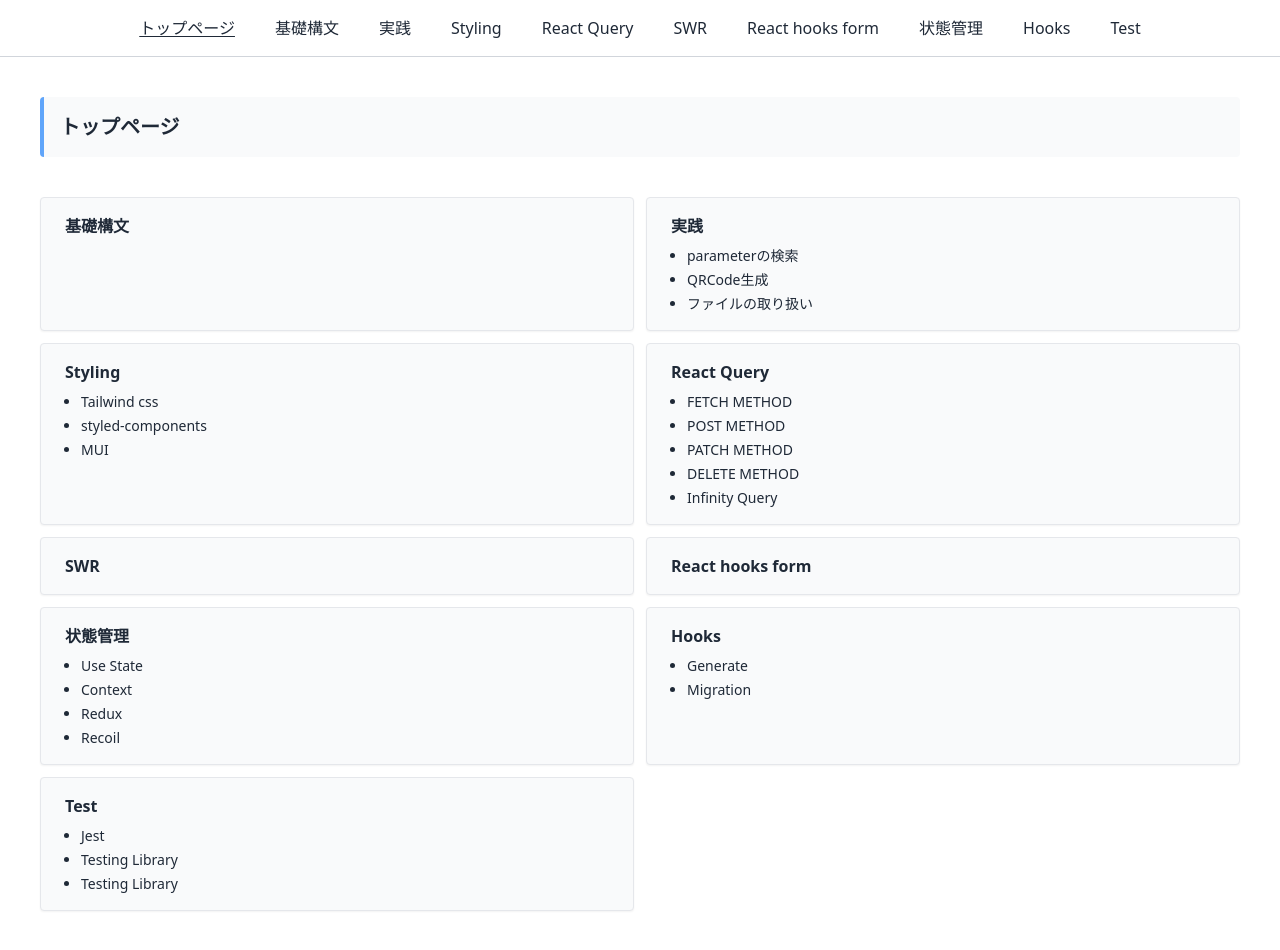
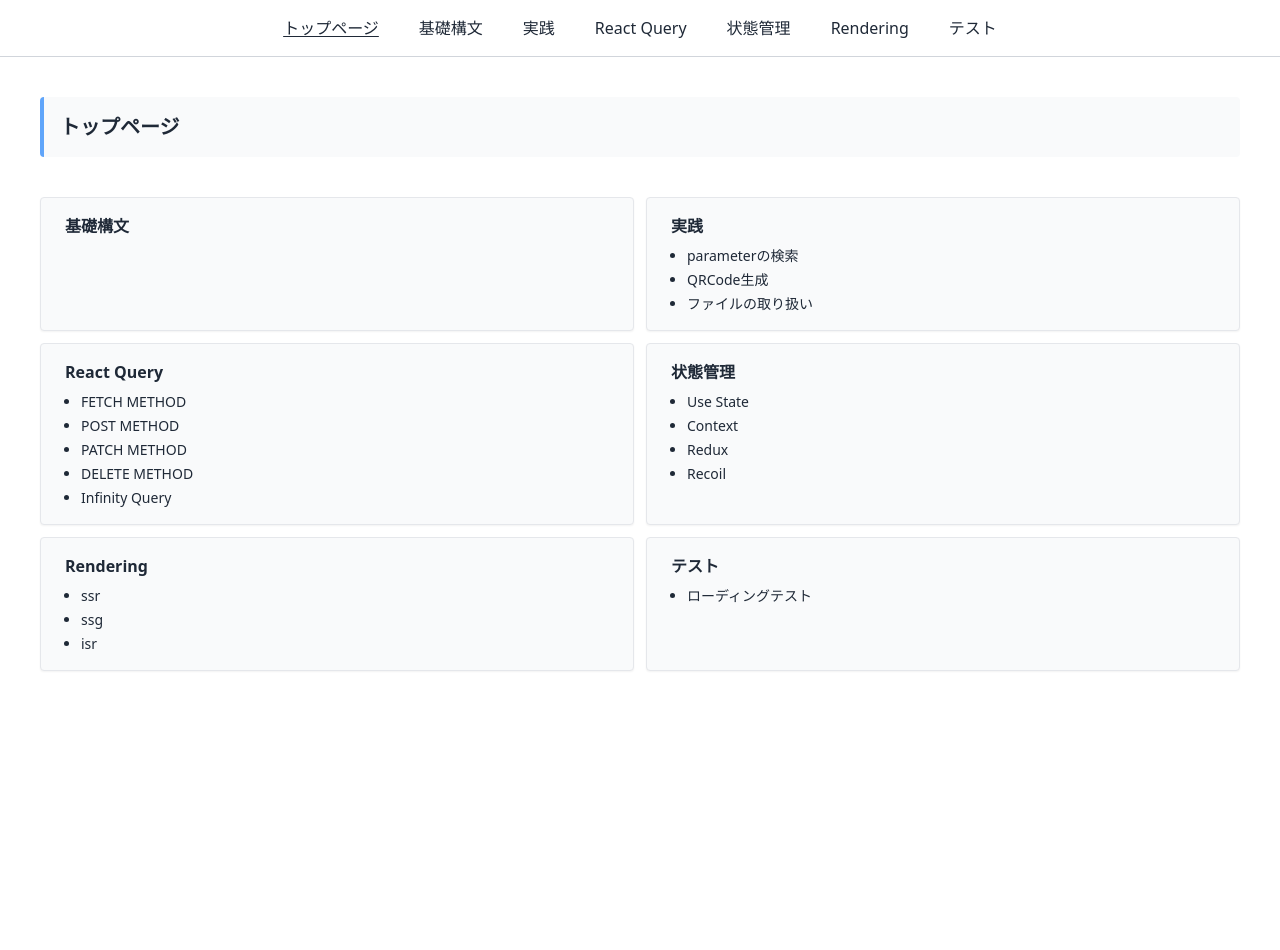
Before and after one commit to anji0114/study-repo, a Next.js app: page / in a window 1280 px wide. After the commit the page ends 800 px from the top, so only its background shows below. Built offline with nearby package versions, Linux system fonts and the light colour scheme.

Commit message:
feature: rendering

```diff
--- /dev/null
+++ b/src/app/rendering/isr/page.tsx
@@ -0,0 +1,12 @@
+import React from "react";
+
+const RenderingIsrPage = async () => {
+  const response = await fetch("https://jsonplaceholder.typicode.com/posts", {
+    next: { revalidate: 10 },
+  });
+  const data = await response.json();
+
+  return <div>{JSON.stringify(data)}</div>;
+};
+
+export default RenderingIsrPage;
--- /dev/null
+++ b/src/app/rendering/ssg/page.tsx
@@ -0,0 +1,12 @@
+import React from "react";
+
+const RenderingSsgPage = async () => {
+  const response = await fetch("https://jsonplaceholder.typicode.com/posts", {
+    cache: "force-cache",
+  });
+  const data = await response.json();
+
+  return <div>{JSON.stringify(data)}</div>;
+};
+
+export default RenderingSsgPage;
--- /dev/null
+++ b/src/app/rendering/ssr/page.tsx
@@ -0,0 +1,10 @@
+import React from "react";
+
+const RenderingSsrPage = async () => {
+  const response = await fetch("https://jsonplaceholder.typicode.com/posts", { cache: "no-store" });
+  const data = await response.json();
+
+  return <div>{JSON.stringify(data)}</div>;
+};
+
+export default RenderingSsrPage;
--- a/src/constants/menu.ts
+++ b/src/constants/menu.ts
@@ -27,15 +27,7 @@ export const MENU_ITEMS = [
       { title: "ファイルの取り扱い", href: "/practice/file" },
     ],
   },
-  {
-    title: "Styling",
-    href: "/styling",
-    children: [
-      { title: "Tailwind css", href: "/styling/tailwind-css" },
-      { title: "styled-components", href: "/styling/styled-components" },
-      { title: "MUI", href: "/styling/mui" },
-    ],
-  },
+
   {
     title: "React Query",
     href: "/react-query",
@@ -62,8 +54,6 @@ export const MENU_ITEMS = [
       },
     ],
   },
-  { title: "SWR", href: "/swr" },
-  { title: "React hooks form", href: "/react-hooks-form" },
   {
     title: "状態管理",
     href: "/state-management",
@@ -75,20 +65,17 @@ export const MENU_ITEMS = [
     ],
   },
   {
-    title: "Hooks",
-    href: "/hooks",
+    title: "Rendering",
+    href: "/rendering",
     children: [
-      { title: "Generate", href: "/a" },
-      { title: "Migration", href: "/b" },
+      { title: "ssr", href: "/rendering/ssr" },
+      { title: "ssg", href: "/rendering/ssg" },
+      { title: "isr", href: "/rendering/isr" },
     ],
   },
   {
-    title: "Test",
-    href: "/testing",
-    children: [
-      { title: "Jest", href: "/a" },
-      { title: "Testing Library", href: "/b" },
-      { title: "Testing Library", href: "/c" },
-    ],
+    title: "テスト",
+    href: "/front-test",
+    children: [{ title: "ローディングテスト", href: "/front-test/loading-test" }],
   },
 ] as TMenuItem[];
```
